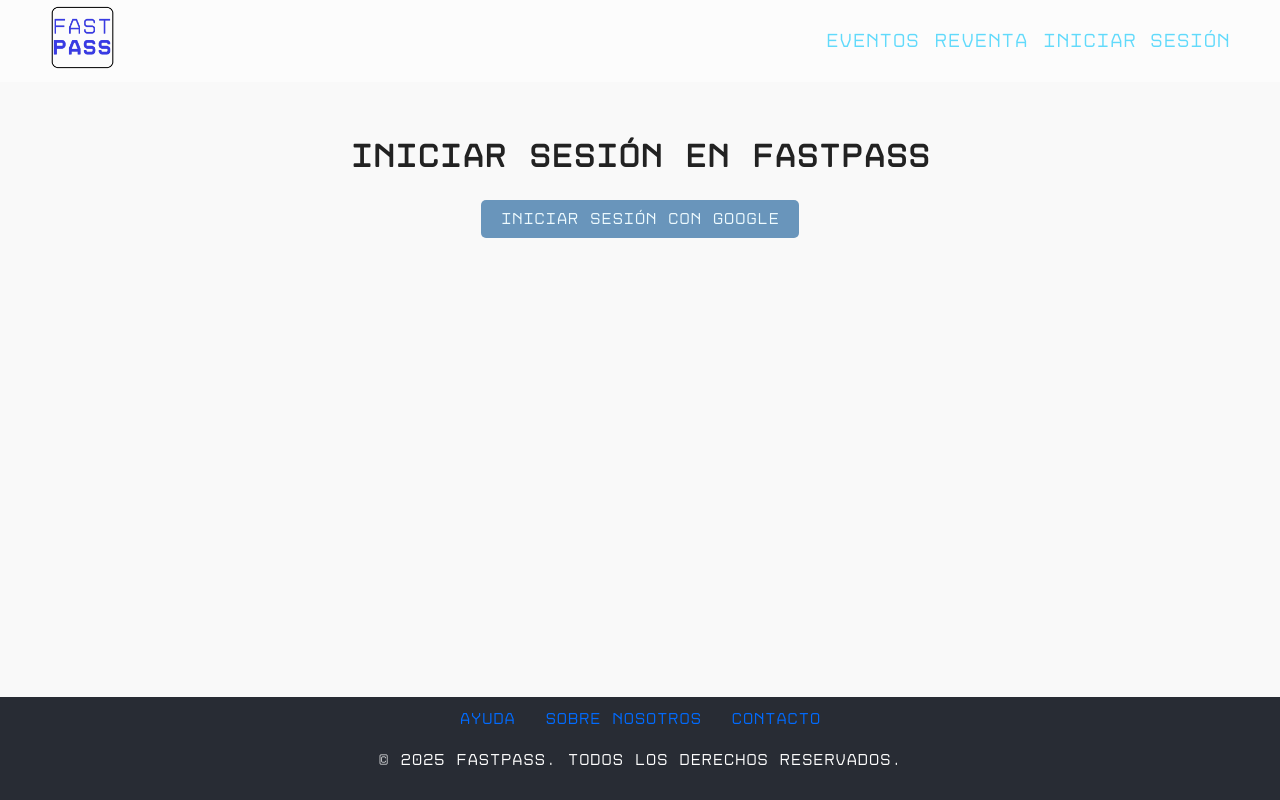
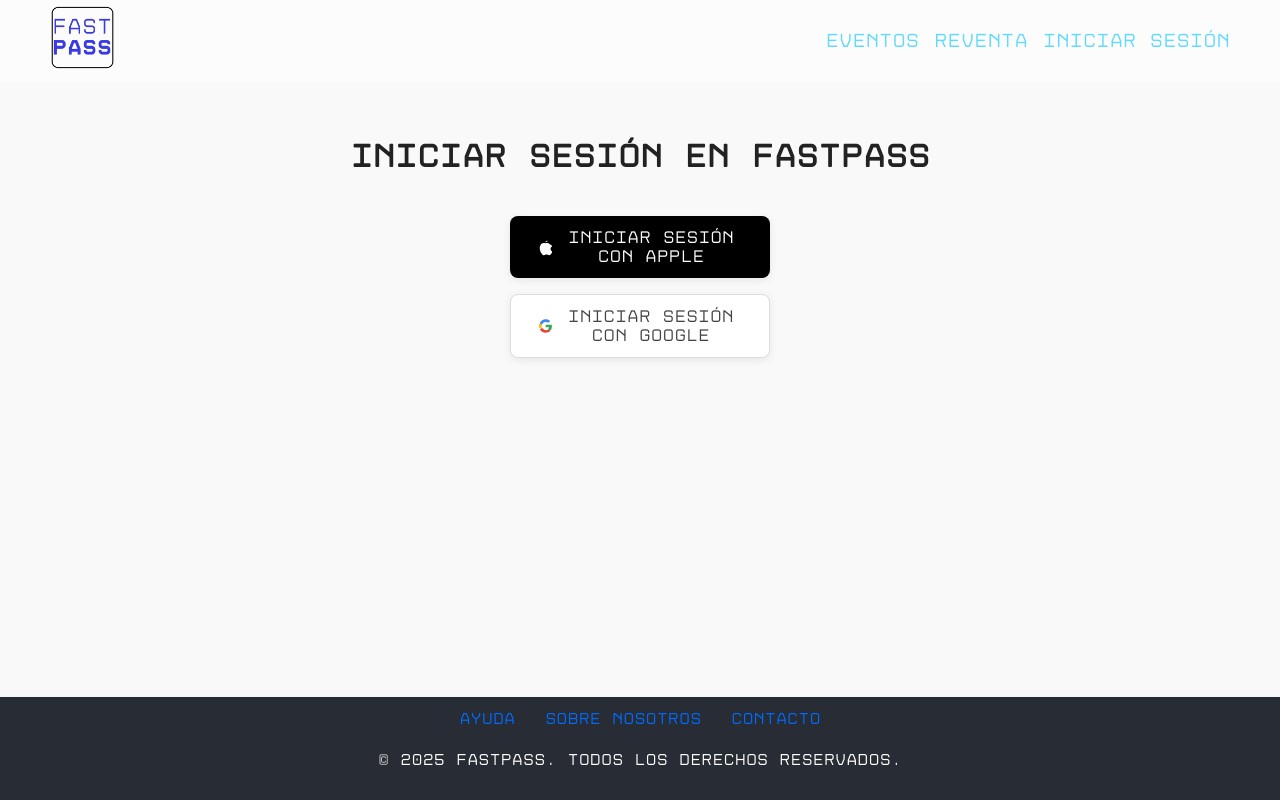
Before and after one commit to ItielSanzAXO/FastPass, a React (Create React App) app: page /login in a window 1280 px wide. Built offline with nearby package versions, Linux system fonts and the light colour scheme; no server answers.

Commit message:
feat: agregar opciones de inicio de sesión con Google y Apple en la página de inicio de sesión

```diff
--- a/src/components/LoginPage.js
+++ b/src/components/LoginPage.js
@@ -26,6 +26,7 @@
 function LoginPage() {
   const { login } = useAuth();
   const history = useHistory(); // Hook para redirección
+  // ...existing code...
 
   useEffect(() => {
     const auth = getAuth();
@@ -48,7 +49,8 @@
     handleRedirectResult();
   }, [login, history]);
 
-  const handleLogin = async () => {
+  // Login con Google
+  const handleGoogleLogin = async () => {
     const auth = getAuth();
     const provider = new GoogleAuthProvider();
     try {
@@ -64,15 +66,62 @@
     }
   };
 
+  // Login con Apple
+  const handleAppleLogin = () => {
+    const width = 500;
+    const height = 600;
+    const left = window.screenX + (window.outerWidth - width) / 2;
+    const top = window.screenY + (window.outerHeight - height) / 2;
+    window.open(
+      'https://appleid.apple.com/auth/authorize',
+      'AppleLogin',
+      `width=${width},height=${height},left=${left},top=${top}`
+    );
+  };
+
   return (
     <div style={{ ...globalStyles, textAlign: 'center', marginTop: '50px' }}>
       <h1>Iniciar Sesión en FastPass</h1>
-      <button
-        onClick={handleLogin}
-        style={{ padding: '10px 20px', fontSize: '16px', backgroundColor: '#6995bb', color: '#eefbff', border: 'none', borderRadius: '5px', cursor: 'pointer' }}
-      >
-        Iniciar sesión con Google
-      </button>
+      <div style={{ display: 'flex', flexDirection: 'column', alignItems: 'center', gap: '16px', marginTop: '32px' }}>
+        {/* Botón Apple */}
+        <button
+          onClick={handleAppleLogin}
+          style={{
+            display: 'flex', alignItems: 'center', justifyContent: 'center', gap: '10px',
+            padding: '12px 28px', fontSize: '17px', backgroundColor: '#000', color: '#fff', border: 'none', borderRadius: '8px', cursor: 'pointer', width: '260px', boxShadow: '0 2px 8px rgba(0,0,0,0.08)'
+          }}
+        >
+          <span style={{ display: 'flex', alignItems: 'center' }}>
+            {/* Apple SVG */}
+            <svg width="22" height="22" viewBox="0 0 24 24" fill="white" xmlns="http://www.w3.org/2000/svg" style={{ marginRight: '8px' }}>
+              <path d="M16.365 1.43c0 1.14-.93 2.07-2.07 2.07-.03-1.17.96-2.07 2.07-2.07zm1.77 4.36c-.06-.06-1.32-.63-2.73-.63-1.08 0-2.07.39-2.73.39-.69 0-1.77-.39-2.91-.39-2.31 0-4.44 1.44-5.64 3.66-2.4 4.17-.6 10.34 1.71 13.73 1.14 1.68 2.49 3.57 4.29 3.5 1.74-.07 2.4-1.13 4.5-1.13 2.1 0 2.7 1.13 4.5 1.09 1.8-.04 2.94-1.68 4.05-3.36.69-1.02.96-1.53 1.5-2.67-3.93-1.5-4.53-7.13-.66-8.91-.42-1.68-1.62-3.19-3.38-3.41zm-3.66-2.67c.36-.45.6-1.08.54-1.71-.6.03-1.26.39-1.65.87-.36.45-.63 1.11-.54 1.74.66.06 1.29-.36 1.65-.9z" />
+            </svg>
+            Iniciar sesión con Apple
+          </span>
+        </button>
+        {/* Botón Google */}
+        <button
+          onClick={handleGoogleLogin}
+          style={{
+            display: 'flex', alignItems: 'center', justifyContent: 'center', gap: '10px',
+            padding: '12px 28px', fontSize: '17px', backgroundColor: '#fff', color: '#444', border: '1px solid #ddd', borderRadius: '8px', cursor: 'pointer', width: '260px', boxShadow: '0 2px 8px rgba(0,0,0,0.08)'
+          }}
+        >
+          <span style={{ display: 'flex', alignItems: 'center' }}>
+            {/* Google SVG */}
+            <svg width="22" height="22" viewBox="0 0 48 48" style={{ marginRight: '8px' }}>
+              <g>
+                <path fill="#4285F4" d="M24 9.5c3.54 0 6.7 1.23 9.19 3.25l6.85-6.85C36.13 2.34 30.4 0 24 0 14.61 0 6.36 5.74 2.44 14.09l7.98 6.21C12.13 13.16 17.62 9.5 24 9.5z"/>
+                <path fill="#34A853" d="M46.1 24.5c0-1.64-.15-3.22-.43-4.75H24v9.02h12.44c-.54 2.91-2.18 5.38-4.65 7.04l7.2 5.59C43.98 37.36 46.1 31.44 46.1 24.5z"/>
+                <path fill="#FBBC05" d="M10.42 28.3c-.48-1.44-.76-2.97-.76-4.55s.28-3.11.76-4.55l-7.98-6.21C.86 16.98 0 20.36 0 24c0 3.64.86 7.02 2.44 10.01l7.98-6.21z"/>
+                <path fill="#EA4335" d="M24 48c6.4 0 12.13-2.11 16.64-5.76l-7.2-5.59c-2.01 1.35-4.59 2.15-7.44 2.15-6.38 0-11.87-3.66-14.58-8.8l-7.98 6.21C6.36 42.26 14.61 48 24 48z"/>
+                <path fill="none" d="M0 0h48v48H0z"/>
+              </g>
+            </svg>
+            Iniciar sesión con Google
+          </span>
+        </button>
+      </div>
     </div>
   );
 }
```
